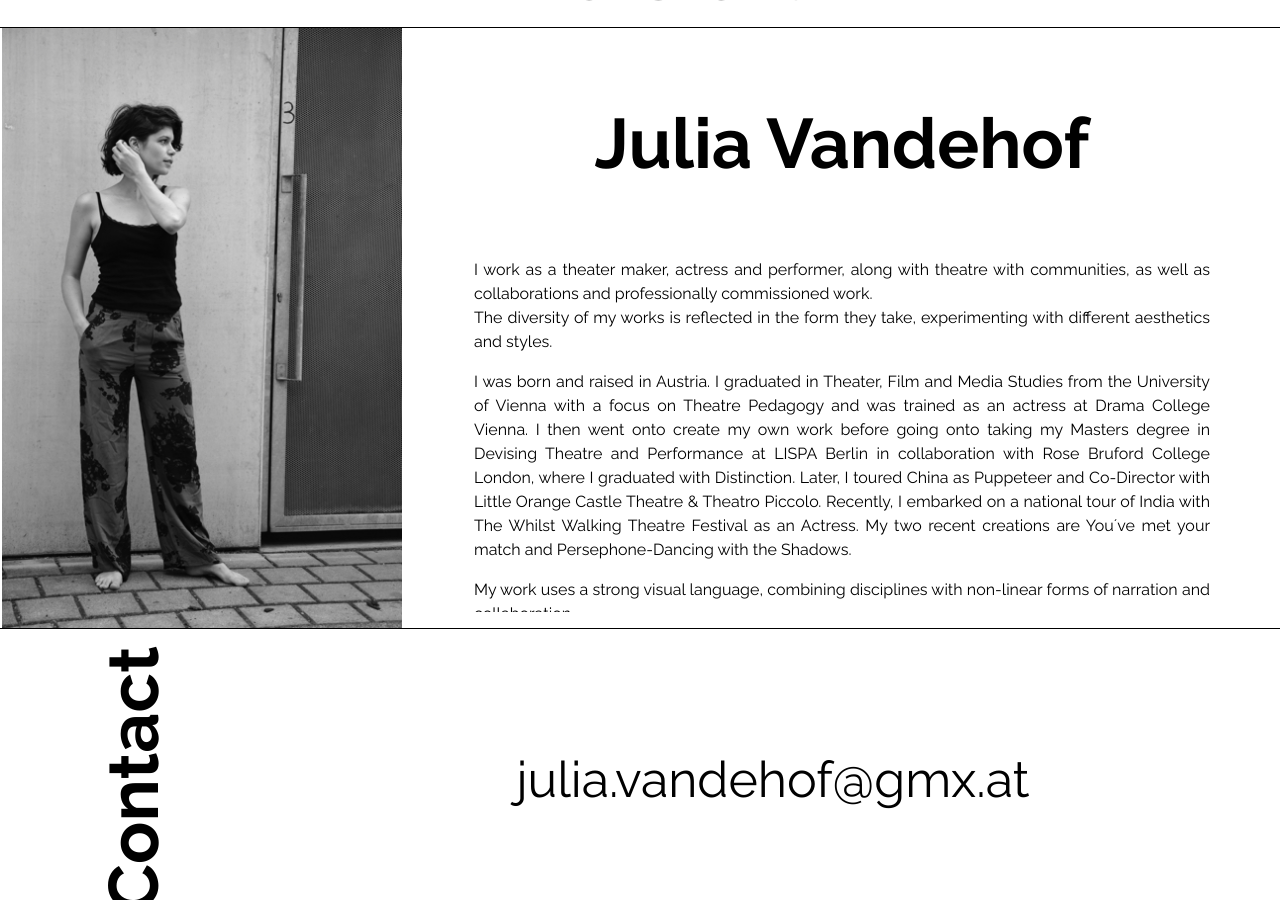
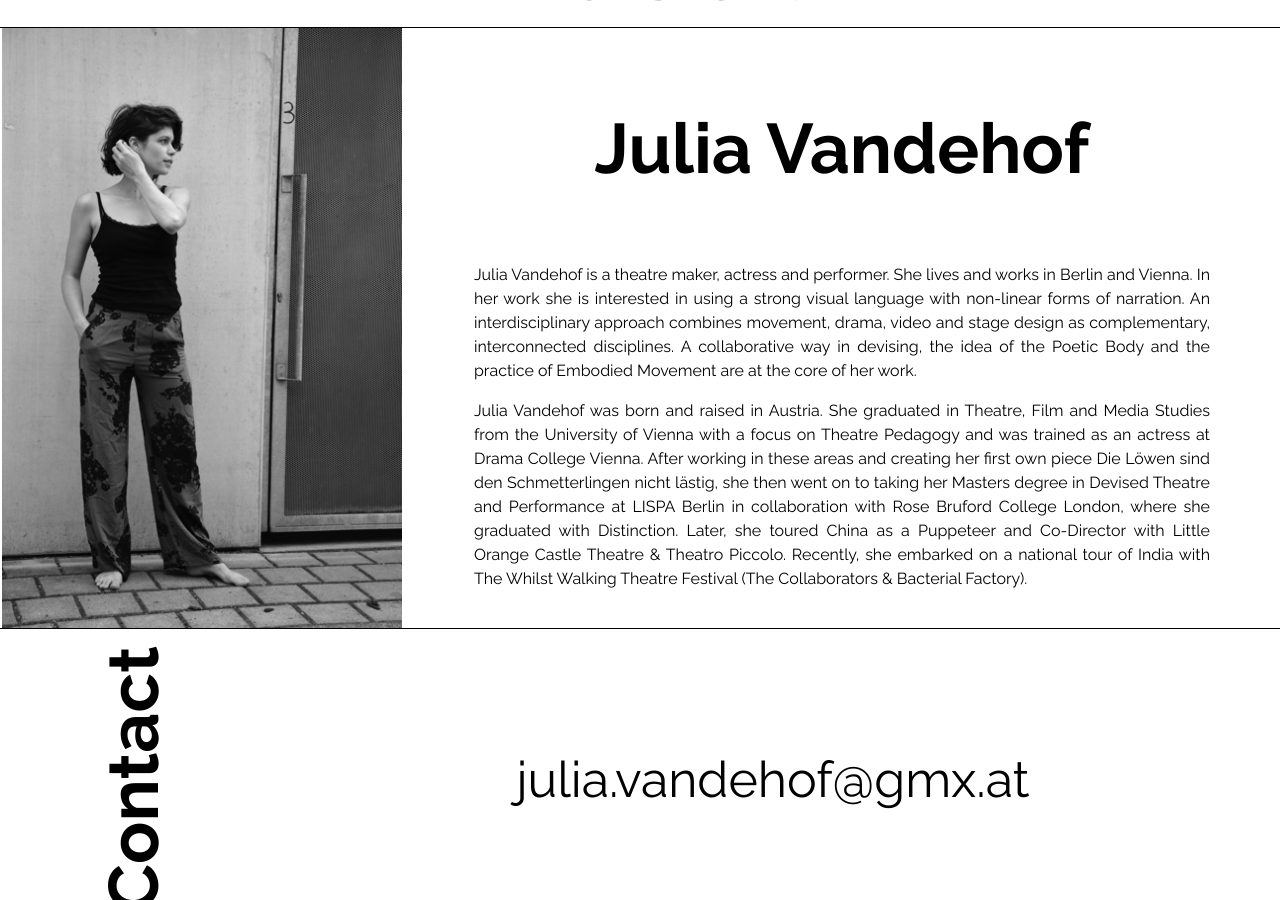
Before and after one commit to matteocarpi/julia, a Jekyll site: the page built from index.md, in a window 1280 px wide and 900 px high, scrolled down 1456 px. Built offline with Jekyll 4.4.1, drawn with Linux system fonts in a browser that asks for light colours.

Commit message:
Update from Forestry.io Julia Proeglhoef updated index.md

```diff
--- a/index.md
+++ b/index.md
@@ -3,37 +3,20 @@ layout: home
 title: Home
 permalink: "/"
 avatar: "./uploads/julia-vandehof.jpg"
-bio: "I work as a theater maker, actress and performer, along with theatre with communities,
-  as well as collaborations and professionally commissioned work.  \nThe diversity
-  of my works is reflected in the form they take, experimenting with different aesthetics
-  and styles. \n\nI was born and raised in Austria. I graduated in Theater, Film and
-  Media Studies from the University of Vienna with a focus on Theatre Pedagogy and
-  was trained as an actress at Drama College Vienna. I then went onto create my own
-  work before going onto taking my Masters degree in Devising Theatre and Performance
-  at LISPA Berlin in collaboration with Rose Bruford College London, where I graduated
-  with Distinction. Later, I toured China as Puppeteer and Co-Director with Little
-  Orange Castle Theatre & Theatro Piccolo. Recently, I embarked on a national tour
-  of India with The Whilst Walking Theatre Festival as an Actress. My two recent creations
-  are You´ve met your match and Persephone-Dancing with the Shadows.\n\nMy work uses
-  a strong visual language, combining disciplines with non-linear forms of narration
-  and collaboration. \n\nThe idea of the Poetic Body and the practice of Embodied
-  Movement are at the core of my work. I begin with physical expression through movement.
-  Then used to develop text, images and characters. \n\nIn doing so, I often work
-  with personal stories and experiences. Later inspiring me to transform the material
-  into masks, a process of transposition and universal connections.\n\nI want to challenge
-  audiences and evoke an imagination towards the world of abstract, stylized, or grotesque
-  forms. Subverting conventional perspectives of reality through the process of play.\n\nI'm
-  interested in how an audience dives into a sensory experience. An interdisciplinary
-  approach in my work combines movement, drama, video and stage design as complementary,
-  interconnected disciplines. \n\nText, movement and images are an instrument for
-  poetry. Through the use of video in a theater space, I open up new worlds and question
-  the traditional forms of narrative. \n\nI work with intimate collaborations. I believe
-  we need countering concepts to the prevailing hierarchies and power structures in
-  society. If we do not want to destroy this world any more, then it is necessary
-  to go other ways than the capitalist means that lead to exploitation. \n\nIt raises
-  the question of how we want to live together as a society and how we want to treat
-  each other as human beings. Ultimately, my way of working questions how we want
-  to live in this world.\n\nThrough our strength in will and self-responsibility,
-  I believe in the power of the collective. "
+bio: "\nJulia Vandehof is a theatre maker, actress and performer. She lives and works
+  in Berlin and Vienna. In her work she is interested in using a strong visual language
+  with non-linear forms of narration. An interdisciplinary approach combines movement,
+  drama, video and stage design as complementary, interconnected disciplines. A collaborative
+  way in devising, the idea of the Poetic Body and the practice of Embodied Movement
+  are at the core of her work. \n\nJulia Vandehof was born and raised in Austria.
+  She graduated in Theatre, Film and Media Studies from the University of Vienna with
+  a focus on Theatre Pedagogy and was trained as an actress at Drama College Vienna.
+  After working in these areas and creating her first own piece Die Löwen sind den
+  Schmetterlingen nicht lästig, she then went on to taking her Masters degree in Devised
+  Theatre and Performance at LISPA Berlin in collaboration with Rose Bruford College
+  London, where she graduated with Distinction. Later, she toured China as a Puppeteer
+  and Co-Director with Little Orange Castle Theatre & Theatro Piccolo. Recently, she
+  embarked on a national tour of India with The Whilst Walking Theatre Festival (The
+  Collaborators & Bacterial Factory). \n"
 
 ---
```
